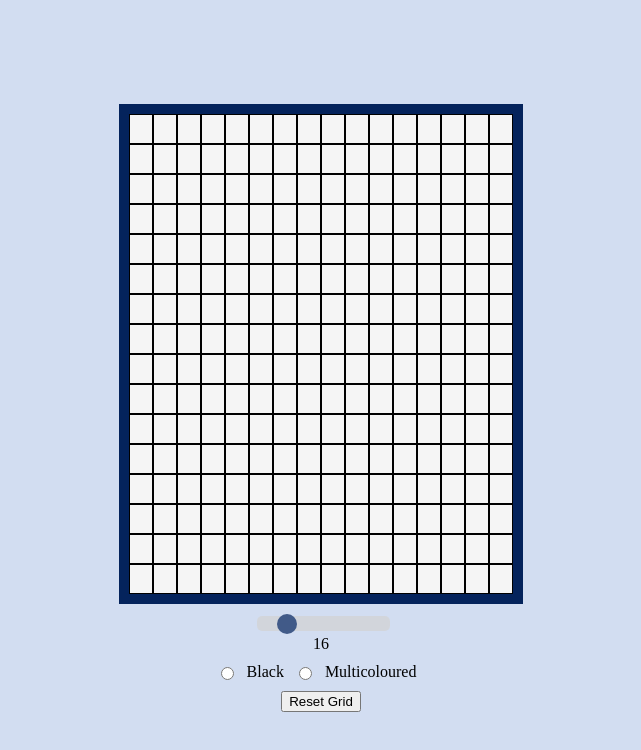
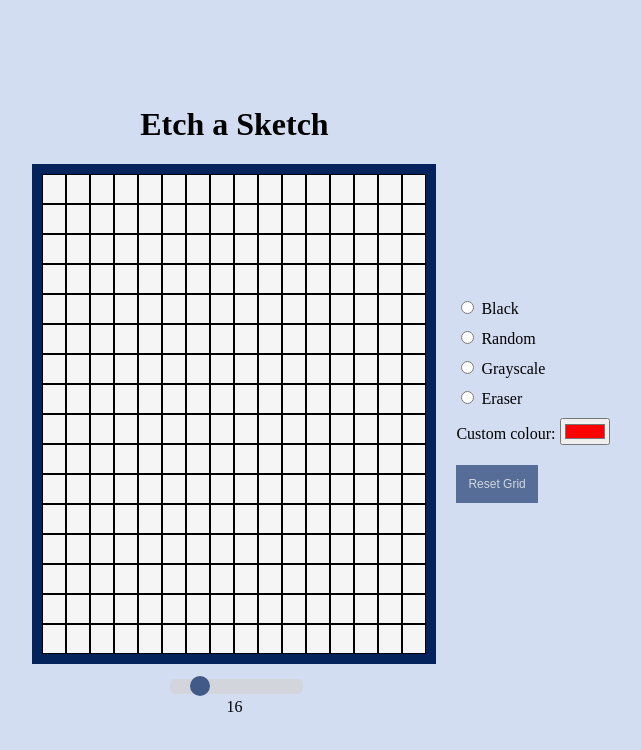
Before and after one commit to asiill/etch-a-sketch, a plain HTML site: page index.html in a window 1280 px wide. Both pictures are taken after a click on the button "Reset Grid". Shown: the whole page, without its empty margins (319-960 px from the left). Drawn offline with Linux system fonts and the light colour scheme.

Commit message:
Updated index.html style.css and script.js

```diff
--- a/index.html
+++ b/index.html
@@ -9,6 +9,11 @@
     <script src="script.js" defer></script>
 </head>
 <body>
+
+    <div class="left">
+
+        <h1>Etch a Sketch</h1>
+
         <div class="gridContainer">
             <div id="grid"></div>
         </div>
@@ -18,16 +23,41 @@
             <div id="sliderValue"></div>
         </div>
 
+    </div>
+
+    <div class="right">
+
         <div class="colourModes">
+            <div>
                 <input type="radio" id="black" name="mode" value="black">
                 <label for="black">Black</label>
-
-        <input type="radio" id="colours" name="mode" value="colours">
-        <label for="colours">Multicoloured</label><br>
             </div>
 
-    <div class="resetGrid">
-        <button id="reset">Reset Grid</button>
+            <div>
+                <input type="radio" id="colours" name="mode" value="colours">
+                <label for="colours">Random</label>
+            </div>
+
+            <div>
+                <input type="radio" id="grayscale" name="mode" value="grayscale">
+                <label for="grayscale">Grayscale</label>
+            </div>
+
+            <div>
+                <input type="radio" id="eraser" name="mode" value="eraser">
+                <label for="eraser">Eraser</label>
+            </div>
+
+            <div>
+                <label for="customColour">Custom colour:</label>
+                <input type="color" id="customColour" name="mode" value="#FF0000">
+            </div>
+        </div>
+
+        <div class="reset">
+            <button id="resetGrid">Reset Grid</button>
+        </div>
+
     </div>
 
 </body>
--- a/script.js
+++ b/script.js
@@ -8,7 +8,8 @@ const gridSlider = document.querySelector("#gridSlider");
 const sliderValue = document.querySelector("#sliderValue");
 sliderValue.textContent = gridSlider.value;
 
-const reset = document.querySelector("#reset");
+const customColourSelector = document.querySelector("#customColour");
+const resetGrid = document.querySelector("#resetGrid");
 
 function createGrid (rows, columns){
     grid.style.setProperty("--rows", rows);
@@ -21,38 +22,84 @@ function createGrid (rows, columns){
     }
 }
 
+// Initialize the grid using the default slider value (16)
 createGrid(gridSlider.value, gridSlider.value);
 
+// Always display the current slider value
 gridSlider.oninput = function() {
     sliderValue.textContent = this.value;
 }
 
-gridSlider.addEventListener("mouseup", function() {
+// Allow the user to toggle the grid dimensions using the slider
+gridSlider.addEventListener("mouseup", reset);
+
+// Clear the grid when the "resetGrid" button is clicked
+resetGrid.addEventListener("click", reset);
+
+// Get the current value of the colour selector
+let customColour = customColourSelector.value;
+// Update the value of the colour selector and uncheck radio items
+customColourSelector.onchange = function(){
+    customColour = this.value;
+    uncheckRadio();
+}
+// Uncheck radio items even if user selects the same colour
+customColourSelector.addEventListener("click", function() {
+    customColour = this.value;
+    uncheckRadio();
+});
+
+// This function clears the grid
+function reset() {
     grid.textContent = "";
     createGrid(gridSlider.value, gridSlider.value);
-});
+    uncheckRadio();
+}
 
-reset.addEventListener("click", function() {
-    location.reload();
-});
+// This function unchecks all radio items
+function uncheckRadio() {
+    let checkedRadioItems = document.querySelectorAll("input[type=radio]:checked");
+    checkedRadioItems.forEach(r => {
+        r.checked = false;
+    });
+}
 
+// This function selects a colour based on which radio item is checked
 function selectColour() {
     let blackRadio = document.querySelector("#black");
     let colourRadio = document.querySelector("#colours");
+    let grayscaleRadio = document.querySelector("#grayscale");
+    let eraserRadio = document.querySelector("#eraser");
 
     if (blackRadio.checked) {
         this.style.backgroundColor = "#000000";
+        this.style.opacity = 1;
     }
     else if (colourRadio.checked) {
         let colour = generateRandomColour();
         this.style.backgroundColor = colour;
+        this.style.opacity = 1;
+    }
+    else if (grayscaleRadio.checked) {
+        this.style.backgroundColor = "#000000";
+        if (this.style.opacity >= 0.1){
+            this.style.opacity = Number(this.style.opacity) + 0.1;
+        }
+        else {
+            this.style.opacity = 0.1;
+        }
+    }
+    else if (eraserRadio.checked) {
+        this.style.backgroundColor = "#FFFFFF";
     }
     else {
-        this.style.backgroundColor = "#FFFFFF";
+        this.style.backgroundColor = customColour;
+        this.style.opacity = 1;
     }
 }
 
-function generateRandomColour(){
+// This function returns a random HEX colour code
+function generateRandomColour() {
     const values = [0, 1, 2, 3, 4, 5, 6, 7, 8, 9, "a", "b", "c", "d", "e", "f"];
     let colour = "#";
     for (let i = 0; i < 6; i++){
--- a/style.css
+++ b/style.css
@@ -5,12 +5,25 @@
 
 body {
     min-height: 100vh;
+    margin: 0;
     background-color: #d2ddf1;
+    display: flex;
+    justify-content: center;
+    align-items: center;
+    gap: 20px;
+}
+
+.left {
     display: flex;
     flex-direction: column;
     justify-content: center;
     align-items: center;
-    gap: 10px;
+}
+
+.right {
+    display: flex;
+    flex-direction: column;
+    gap: 20px;
 }
 
 .gridContainer {
@@ -38,6 +51,7 @@ body {
     -webkit-appearance: none;
     width: 100%;
     height: 15px;
+    margin-top: 15px;
     border-radius: 5px;
     background: #d3d3d3;
     outline: none;
@@ -74,5 +88,23 @@ body {
 
 .colourModes {
     display: flex;
+    flex-direction: column;
     gap: 10px;
 }
+
+#resetGrid {
+    background-color: #04235c;
+    border: none;
+    color: #d3d3d3;
+    text-align: center;
+    font-size: 12px;
+    padding: 12px 12px;
+    opacity: 0.6;
+    transition: 0.3s;
+    text-decoration: none;
+    cursor: pointer;
+}
+
+#resetGrid:hover {
+    opacity: 1;
+}
```
Lines whose indentation alone changed are shown as unchanged.
